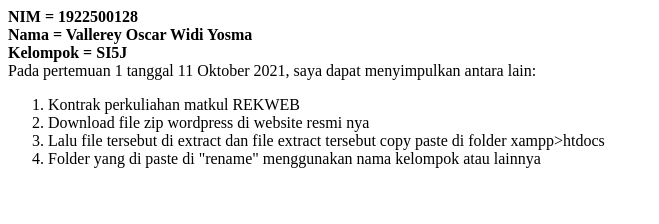
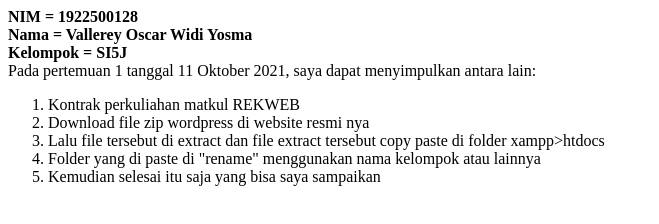
Before and after one commit to Vallerey0/si5j2122o, a plain HTML site: page 1/index.html in a window 1280 px wide. Shown: the whole page, without its empty margins (0-659 px from the left). Drawn offline with Linux system fonts and the light colour scheme.

Commit message:
menambahkan keterangan pada pertemuan 1

```diff
--- a/1/index.html
+++ b/1/index.html
@@ -10,4 +10,5 @@ Pada pertemuan 1 tanggal 11 Oktober 2021, saya dapat menyimpulkan antara lain:<b
   <li>Download file zip wordpress di website resmi nya</li>
   <li>Lalu file tersebut di extract dan file extract tersebut copy paste di folder xampp>htdocs</li>
   <li>Folder yang di paste di "rename" menggunakan nama kelompok atau lainnya</li>
+  <li>Kemudian selesai itu saja yang bisa saya sampaikan</li>
 </ol>
```
